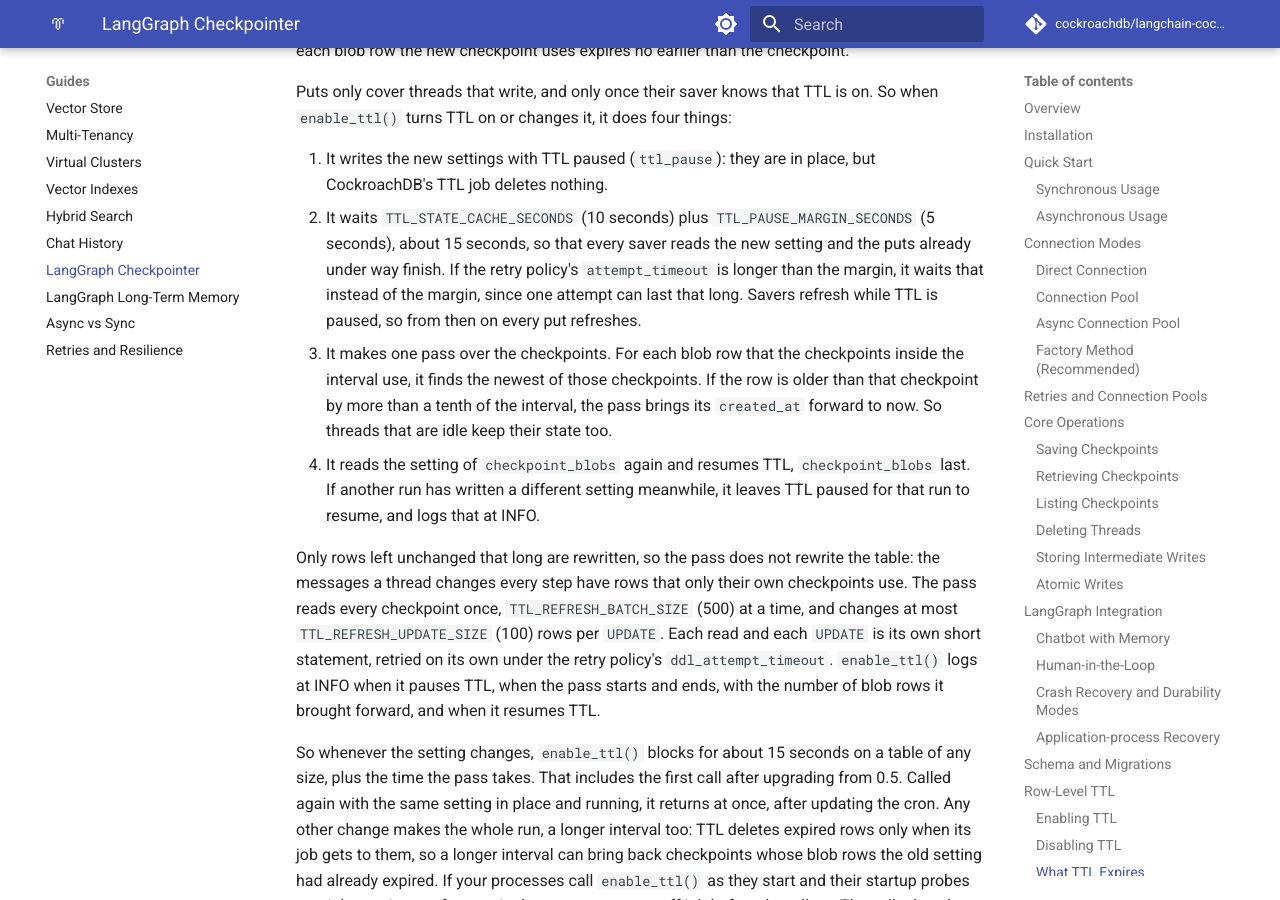
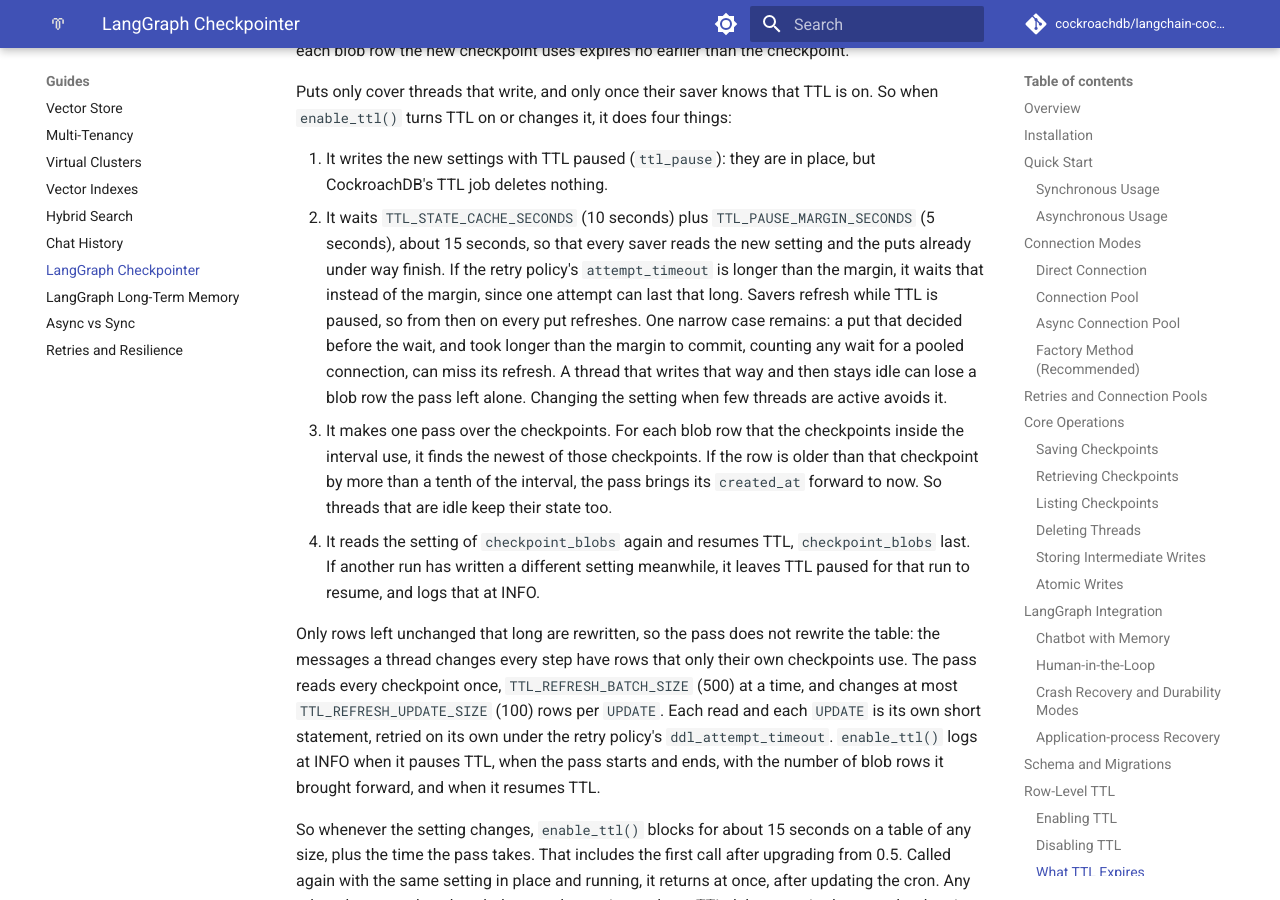
Before and after one commit to cockroachdb/langchain-cockroachdb, an MkDocs documentation site: the page built from docs/guides/checkpointer.md, in a window 1280 px wide and 900 px high, scrolled down 9675 px. Built offline with MkDocs 1.6.1 and Material for MkDocs 9.7.7, drawn with Linux system fonts in a browser that asks for light colours; comment, search, counter and statistics services are not loaded.

Commit message:
docs: name the last narrow TTL case, a slow put that waited for a connection
Co-Authored-By: Claude Opus 5.5 <noreply@anthropic.com>

```diff
--- a/docs/guides/checkpointer.md
+++ b/docs/guides/checkpointer.md
@@ -415,7 +415,7 @@ A channel that has not changed since an early step, such as a profile set on the
 Puts only cover threads that write, and only once their saver knows that TTL is on. So when `enable_ttl()` turns TTL on or changes it, it does four things:
 
 1. It writes the new settings with TTL paused (`ttl_pause`): they are in place, but CockroachDB's TTL job deletes nothing.
-2. It waits `TTL_STATE_CACHE_SECONDS` (10 seconds) plus `TTL_PAUSE_MARGIN_SECONDS` (5 seconds), about 15 seconds, so that every saver reads the new setting and the puts already under way finish. If the retry policy's `attempt_timeout` is longer than the margin, it waits that instead of the margin, since one attempt can last that long. Savers refresh while TTL is paused, so from then on every put refreshes.
+2. It waits `TTL_STATE_CACHE_SECONDS` (10 seconds) plus `TTL_PAUSE_MARGIN_SECONDS` (5 seconds), about 15 seconds, so that every saver reads the new setting and the puts already under way finish. If the retry policy's `attempt_timeout` is longer than the margin, it waits that instead of the margin, since one attempt can last that long. Savers refresh while TTL is paused, so from then on every put refreshes. One narrow case remains: a put that decided before the wait, and took longer than the margin to commit, counting any wait for a pooled connection, can miss its refresh. A thread that writes that way and then stays idle can lose a blob row the pass left alone. Changing the setting when few threads are active avoids it.
 3. It makes one pass over the checkpoints. For each blob row that the checkpoints inside the interval use, it finds the newest of those checkpoints. If the row is older than that checkpoint by more than a tenth of the interval, the pass brings its `created_at` forward to now. So threads that are idle keep their state too.
 4. It reads the setting of `checkpoint_blobs` again and resumes TTL, `checkpoint_blobs` last. If another run has written a different setting meanwhile, it leaves TTL paused for that run to resume, and logs that at INFO.
 
```
